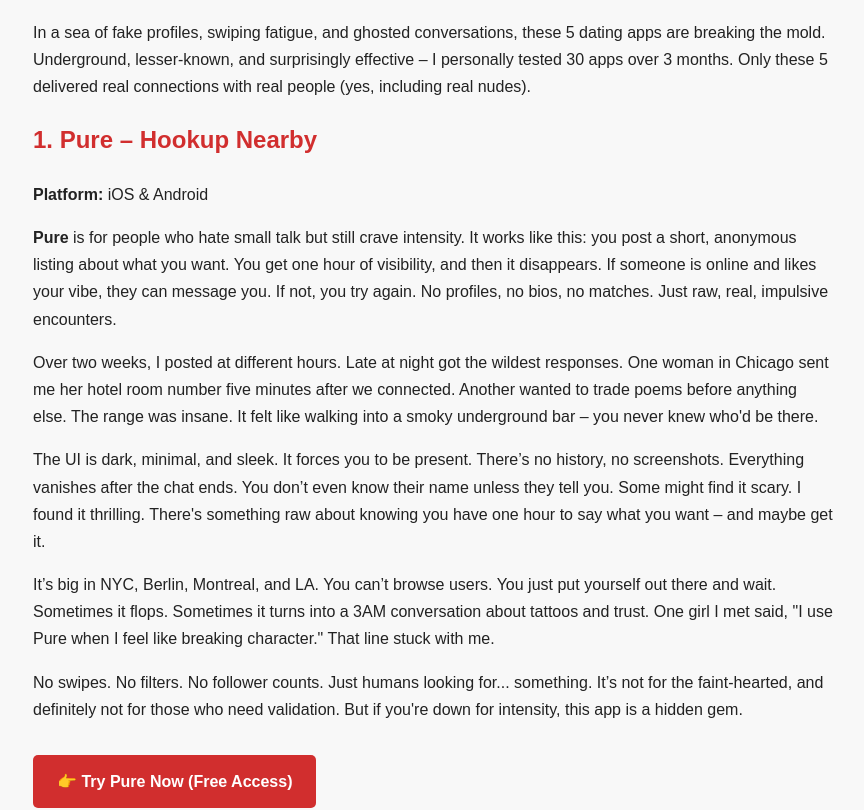
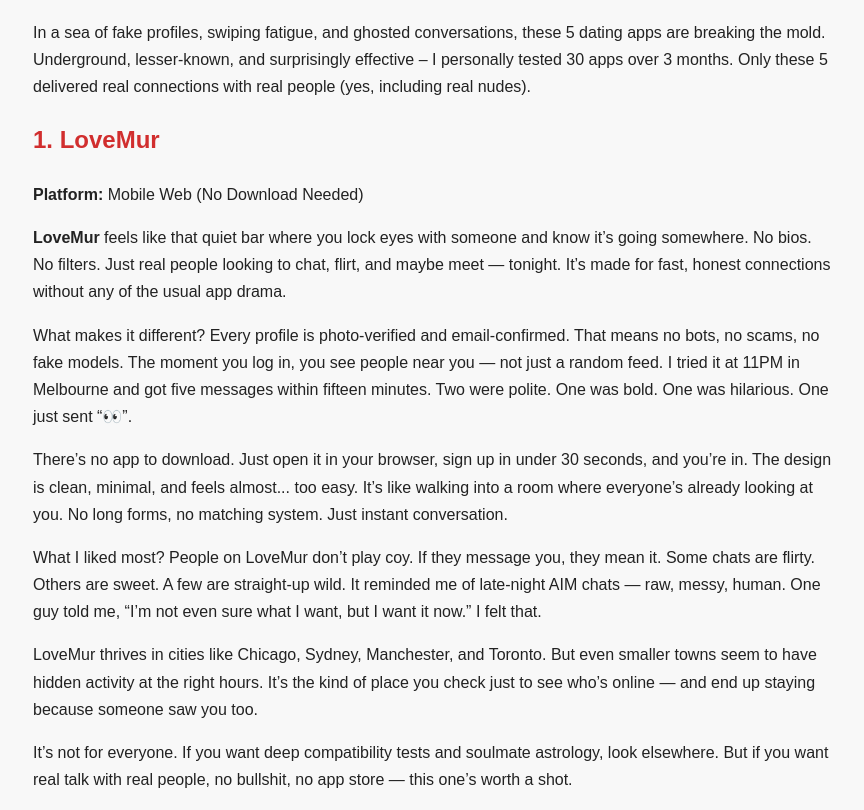
Before and after one commit to kingxkirbyv/top-dating-app-in-usa-2025, a plain HTML site: page index.html in a window 1280 px wide. Shown: the part 165-975 px from the top of the page, without its empty margins (207-1071 px from the left). Drawn offline with Linux system fonts and the light colour scheme.

Commit message:
Update index.html

```diff
--- a/index.html
+++ b/index.html
@@ -52,17 +52,19 @@
 
   <p>In a sea of fake profiles, swiping fatigue, and ghosted conversations, these 5 dating apps are breaking the mold. Underground, lesser-known, and surprisingly effective – I personally tested 30 apps over 3 months. Only these 5 delivered real connections with real people (yes, including real nudes).</p>
 
-  <!-- App 1 -->
-  <div class="app-block">
-    <h2>1. Pure – Hookup Nearby</h2>
-    <p><strong>Platform:</strong> iOS & Android</p>
-    <p><strong>Pure</strong> is for people who hate small talk but still crave intensity. It works like this: you post a short, anonymous listing about what you want. You get one hour of visibility, and then it disappears. If someone is online and likes your vibe, they can message you. If not, you try again. No profiles, no bios, no matches. Just raw, real, impulsive encounters.</p>
-    <p>Over two weeks, I posted at different hours. Late at night got the wildest responses. One woman in Chicago sent me her hotel room number five minutes after we connected. Another wanted to trade poems before anything else. The range was insane. It felt like walking into a smoky underground bar – you never knew who'd be there.</p>
-    <p>The UI is dark, minimal, and sleek. It forces you to be present. There’s no history, no screenshots. Everything vanishes after the chat ends. You don’t even know their name unless they tell you. Some might find it scary. I found it thrilling. There's something raw about knowing you have one hour to say what you want – and maybe get it.</p>
-    <p>It’s big in NYC, Berlin, Montreal, and LA. You can’t browse users. You just put yourself out there and wait. Sometimes it flops. Sometimes it turns into a 3AM conversation about tattoos and trust. One girl I met said, "I use Pure when I feel like breaking character." That line stuck with me.</p>
-    <p>No swipes. No filters. No follower counts. Just humans looking for... something. It’s not for the faint-hearted, and definitely not for those who need validation. But if you're down for intensity, this app is a hidden gem.</p>
-    <a class="cta" href="https://t.ancdu.link/342991/7703?source=SEO_parasite&aff_sub5=SF_006OG000004lmDN" target="_blank" rel="noopener noreferrer">👉 Try Pure Now (Free Access)</a>
-  </div>
+<!-- App 1 -->
+<div class="app-block">
+  <h2>1. LoveMur</h2>
+  <p><strong>Platform:</strong> Mobile Web (No Download Needed)</p>
+  <p><strong>LoveMur</strong> feels like that quiet bar where you lock eyes with someone and know it’s going somewhere. No bios. No filters. Just real people looking to chat, flirt, and maybe meet — tonight. It’s made for fast, honest connections without any of the usual app drama.</p>
+  <p>What makes it different? Every profile is photo-verified and email-confirmed. That means no bots, no scams, no fake models. The moment you log in, you see people near you — not just a random feed. I tried it at 11PM in Melbourne and got five messages within fifteen minutes. Two were polite. One was bold. One was hilarious. One just sent “👀”.</p>
+  <p>There’s no app to download. Just open it in your browser, sign up in under 30 seconds, and you’re in. The design is clean, minimal, and feels almost... too easy. It’s like walking into a room where everyone’s already looking at you. No long forms, no matching system. Just instant conversation.</p>
+  <p>What I liked most? People on LoveMur don’t play coy. If they message you, they mean it. Some chats are flirty. Others are sweet. A few are straight-up wild. It reminded me of late-night AIM chats — raw, messy, human. One guy told me, “I’m not even sure what I want, but I want it now.” I felt that.</p>
+  <p>LoveMur thrives in cities like Chicago, Sydney, Manchester, and Toronto. But even smaller towns seem to have hidden activity at the right hours. It’s the kind of place you check just to see who’s online — and end up staying because someone saw you too.</p>
+  <p>It’s not for everyone. If you want deep compatibility tests and soulmate astrology, look elsewhere. But if you want real talk with real people, no bullshit, no app store — this one’s worth a shot.</p>
+  <a class="cta" href="https://t.ancdu.link/342991/10168/0?source=SEO_parasite&aff_sub5=SF_006OG000004lmDN" target="_blank" rel="noopener noreferrer">👉 Try LoveMur Now (Instant Access)</a>
+</div>
+
 
   <!-- App 2 (Qkkie) -->
   <div class="app-block">
```
